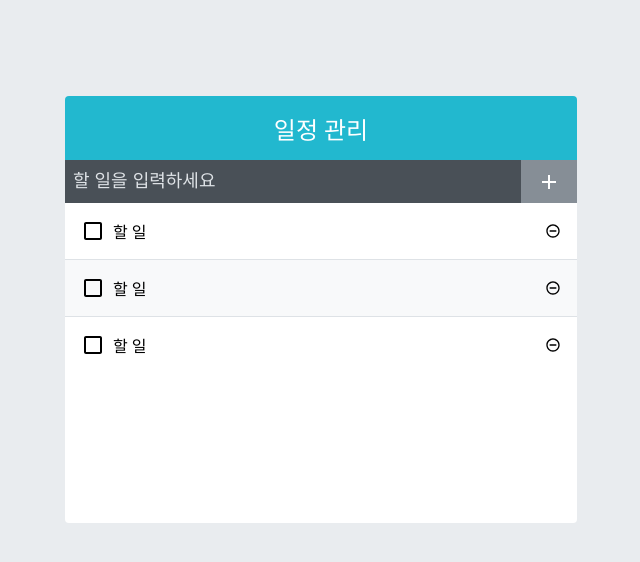
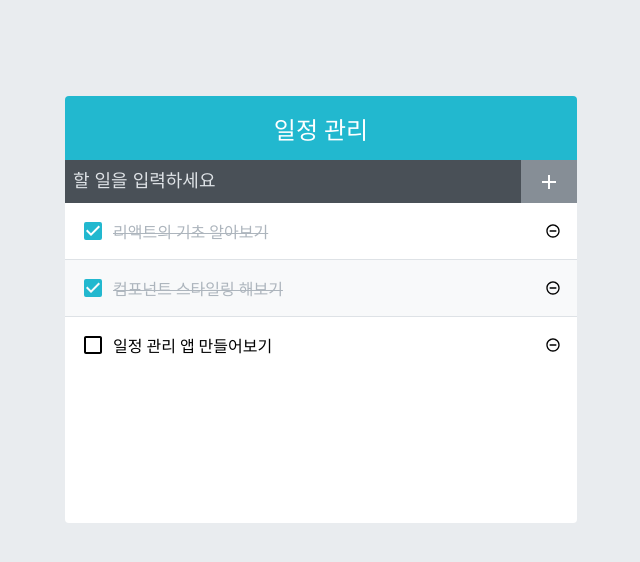
Before and after one commit to ovovvvvv/Todo-app, a React (Create React App) app in the folder todo-app/: page / in a window 1280 px wide. Shown: the top 562 px of the page, without its empty margins (319-959 px from the left). Built offline with nearby package versions, Linux system fonts and the light colour scheme.

Commit message:
TodoList -> TodoListItem

```diff
--- a/todo-app/src/components/TodoList.js
+++ b/todo-app/src/components/TodoList.js
@@ -5,7 +5,7 @@
   return (
     <div className="TodoList">
       {todos.map((todo) => (
-        <TodoListItem todo={todos} key={todo.id} />
+        <TodoListItem todo={todo} key={todo.id} />
       ))}
     </div>
   );
--- a/todo-app/src/components/TodoListItem.js
+++ b/todo-app/src/components/TodoListItem.js
@@ -4,14 +4,18 @@
   MdRemoveCircleOutline,
 } from 'react-icons/md';
 import './TodoListItem.scss';
+import cn from 'classnames';
 
-const TodoListItem = () => {
+const TodoListItem = ({ todo }) => {
+  const { text, checked } = todo;
+
   return (
     <div className="TodoListItem">
-      <div className="checkbox">
-        <MdCheckBoxOutlineBlank />
-        <div className="text">할 일</div>
+      <div className={cn('checkbox', { checked })}>
+        {checked ? <MdCheckBox /> : <MdCheckBoxOutlineBlank />}
+        <div className="text">{text}</div>
       </div>
+
       <div className="remove">
         <MdRemoveCircleOutline />
       </div>
```
